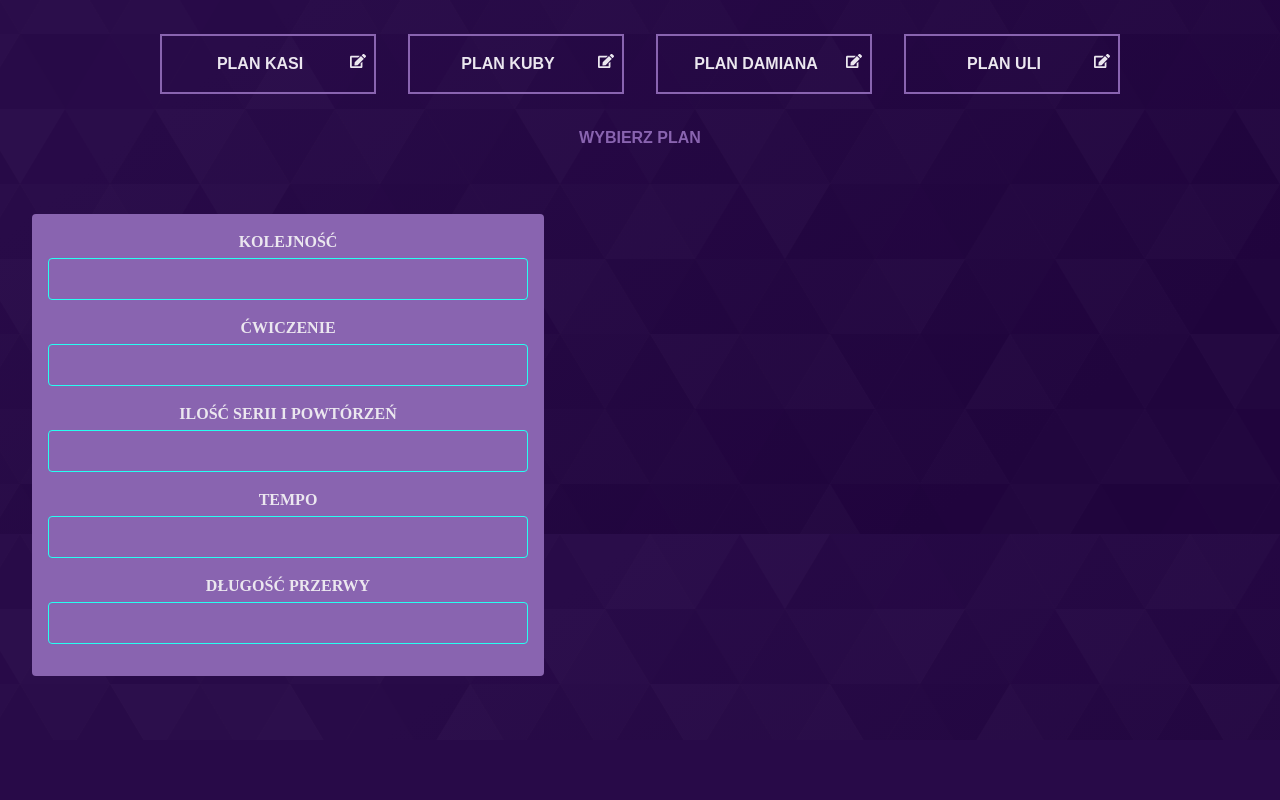
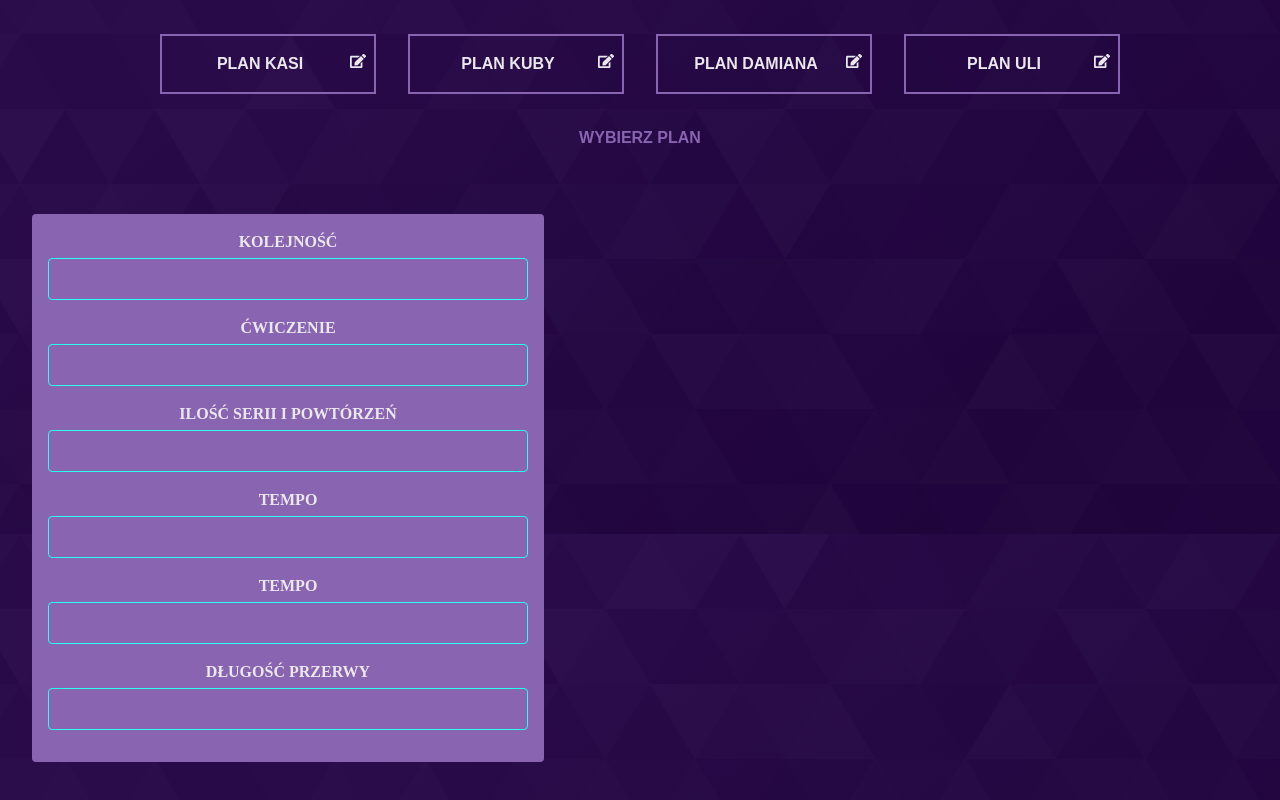
Before and after one commit to kajzerkasia/GymTrainingPlannerRemasteredFront, a React (Vite) app: page / in a window 1280 px wide. Shown: the part 266-1066 px from the top of the page. Before the commit the page ends 1006 px from the top, so only its background shows below. Built offline with nearby package versions, Linux system fonts and the light colour scheme.

Commit message:
Created CustomInput.jsx component and used it in ExercisesInput.jsx

```diff
--- /dev/null
+++ b/src/components/CustomInput/CustomInput.jsx
@@ -0,0 +1,14 @@
+import React from 'react';
+
+const CustomInput = ({labelText, children, ...props}) => {
+    return (
+        <div>
+            <p>
+                <label {...props}>{labelText}</label>
+                {children}
+            </p>
+        </div>
+    );
+};
+
+export default CustomInput;
--- a/src/components/ExercisesInput/ExercisesInput.jsx
+++ b/src/components/ExercisesInput/ExercisesInput.jsx
@@ -1,5 +1,6 @@
 import React from 'react';
 import Section from "../Section.jsx";
+import CustomInput from "../CustomInput/CustomInput.jsx";
 // import './ExercisesInput.css';
 
 const ExercisesInput = ({ onChange, exercisesInput }) => {
@@ -8,9 +9,9 @@ const ExercisesInput = ({ onChange, exercisesInput }) => {
 
     return (
         <Section className='p-4 max-w-lg my-8 mx-0 rounded bg-violet'>
-            <div>
-                <p>
-                    <label className={labelClasses}>Kolejność</label>
+            <CustomInput
+                labelText="Kolejność"
+                className={labelClasses}>
                 <input
                     className={inputClasses}
                     type="text"
@@ -20,11 +21,10 @@ const ExercisesInput = ({ onChange, exercisesInput }) => {
                         onChange('order', event.target.value)
                     }
                 />
-                </p>
-            </div>
-            <div>
-                <p>
-                    <label className={labelClasses}>Ćwiczenie</label>
+            </CustomInput>
+            <CustomInput
+                labelText="Ćwiczenie"
+                className={labelClasses}>
                 <input
                     className={inputClasses}
                     type="text"
@@ -34,11 +34,10 @@ const ExercisesInput = ({ onChange, exercisesInput }) => {
                         onChange('exercise', event.target.value)
                     }
                 />
-                </p>
-            </div>
-            <div>
-                <p>
-                    <label className={labelClasses}>Ilość serii i powtórzeń</label>
+            </CustomInput>
+            <CustomInput
+                labelText="Ilość serii i powtórzeń"
+                className={labelClasses}>
                 <input
                     className={inputClasses}
                     type="text"
@@ -48,11 +47,10 @@ const ExercisesInput = ({ onChange, exercisesInput }) => {
                         onChange('seriesAndRepetitions', event.target.value)
                     }
                 />
-                </p>
-            </div>
-            <div>
-                <p>
-                    <label className={labelClasses}>Tempo</label>
+            </CustomInput>
+            <CustomInput
+                labelText="Tempo"
+                className={labelClasses}>
                 <input
                     className={inputClasses}
                     type="text"
@@ -62,11 +60,23 @@ const ExercisesInput = ({ onChange, exercisesInput }) => {
                         onChange('tempo', event.target.value)
                     }
                 />
-                </p>
-            </div>
-            <div>
-                <p>
-                    <label className={labelClasses}>Długość przerwy</label>
+            </CustomInput>
+            <CustomInput
+                labelText="Tempo"
+                className={labelClasses}>
+                <input
+                    className={inputClasses}
+                    type="text"
+                    required
+                    value={exercisesInput.tempo}
+                    onChange={(event) =>
+                        onChange('tempo', event.target.value)
+                    }
+                />
+            </CustomInput>
+            <CustomInput
+                labelText="Długość przerwy"
+                className={labelClasses}>
                 <input
                     className={inputClasses}
                     type="text"
@@ -76,12 +86,9 @@ const ExercisesInput = ({ onChange, exercisesInput }) => {
                         onChange('rest', event.target.value)
                     }
                 />
-                </p>
-            </div>
+            </CustomInput>
         </Section>
     );
 };
 
 export default ExercisesInput;
-
-// @TODO: Separate reusable component that contains label + input
```
Lines whose indentation alone changed are shown as unchanged.
